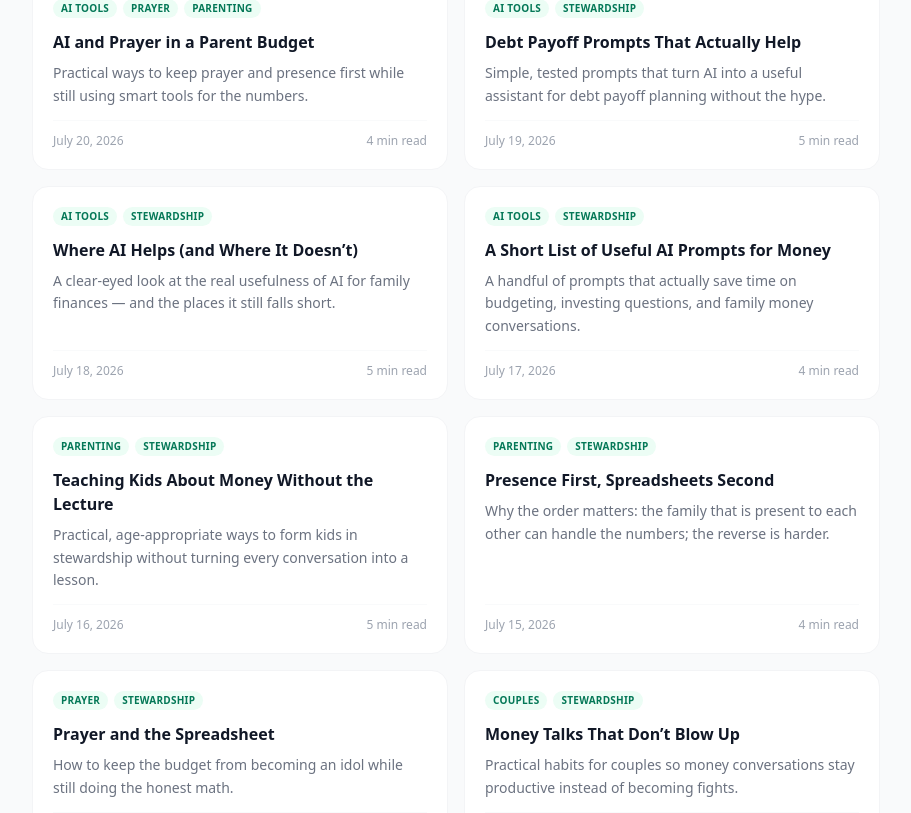
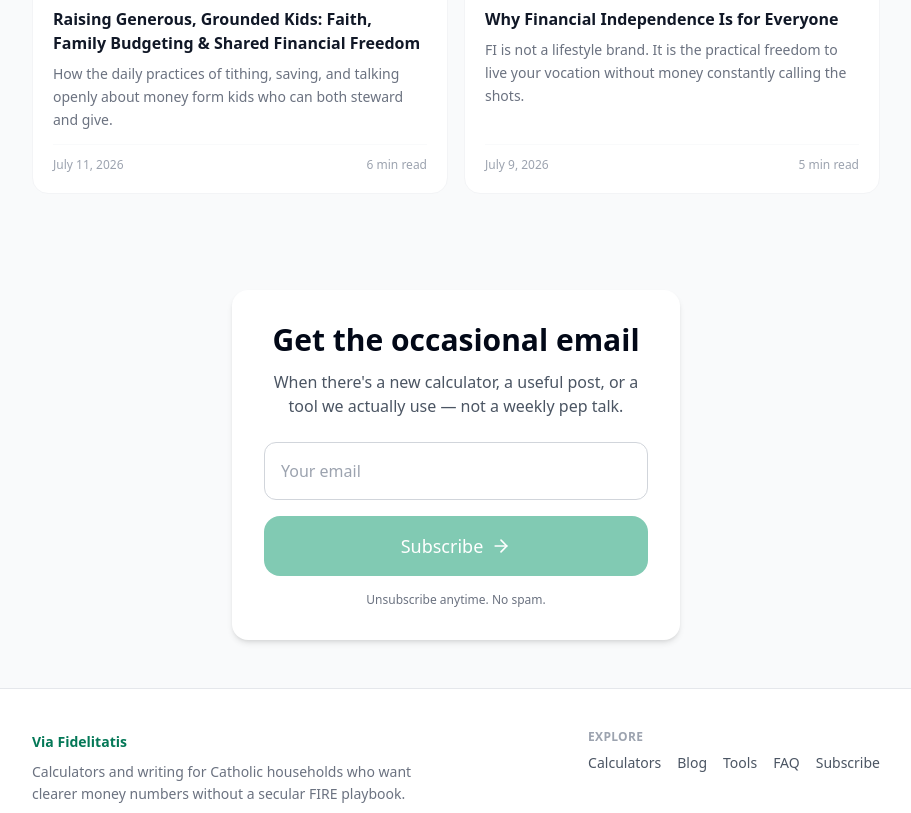
Before and after one commit to daughterpop/super-fi-calc, a React (Vite) app: page /blog in a window 1280 px wide. Shown: the part 6467-7280 px from the top of the page, without its empty margins (184-1095 px from the left). Built offline with nearby package versions, Linux system fonts and the light colour scheme.

Commit message:
Daily site improvement: Remove dead-end blog posts and fix mismatched links – August 15, 2026

```diff
--- a/src/data/posts.js
+++ b/src/data/posts.js
@@ -450,102 +450,12 @@ const rawPosts = [
     featured: false
   },
   {
-    title: 'Using AI Without Losing the Plot',
-    date: 'July 21, 2026',
-    dateSort: '2026-07-21',
-    excerpt: 'How Catholic families can use AI for money tasks without letting the tool run the household or replace judgment and prayer.',
-    readTime: '5 min read',
-    link: '/blog/using-ai-without-losing-the-plot',
-    tags: ['AI Tools', 'Stewardship'],
-    featured: false
-  },
-  {
-    title: 'AI and Prayer in a Parent Budget',
-    date: 'July 20, 2026',
-    dateSort: '2026-07-20',
-    excerpt: 'Practical ways to keep prayer and presence first while still using smart tools for the numbers.',
-    readTime: '4 min read',
-    link: '/blog/ai-and-prayer-in-a-parent-budget',
-    tags: ['AI Tools', 'Prayer', 'Parenting'],
-    featured: false
-  },
-  {
-    title: 'Debt Payoff Prompts That Actually Help',
-    date: 'July 19, 2026',
-    dateSort: '2026-07-19',
-    excerpt: 'Simple, tested prompts that turn AI into a useful assistant for debt payoff planning without the hype.',
-    readTime: '5 min read',
-    link: '/blog/debt-payoff-prompts-that-actually-help',
-    tags: ['AI Tools', 'Stewardship'],
-    featured: false
-  },
-  {
-    title: 'Where AI Helps (and Where It Doesn’t)',
-    date: 'July 18, 2026',
-    dateSort: '2026-07-18',
-    excerpt: 'A clear-eyed look at the real usefulness of AI for family finances — and the places it still falls short.',
-    readTime: '5 min read',
-    link: '/blog/where-ai-helps-and-where-it-doesnt',
-    tags: ['AI Tools', 'Stewardship'],
-    featured: false
-  },
-  {
-    title: 'A Short List of Useful AI Prompts for Money',
-    date: 'July 17, 2026',
-    dateSort: '2026-07-17',
-    excerpt: 'A handful of prompts that actually save time on budgeting, investing questions, and family money conversations.',
-    readTime: '4 min read',
-    link: '/blog/a-short-list-of-useful-ai-prompts-for-money',
-    tags: ['AI Tools', 'Stewardship'],
-    featured: false
-  },
-  {
-    title: 'Teaching Kids About Money Without the Lecture',
-    date: 'July 16, 2026',
-    dateSort: '2026-07-16',
-    excerpt: 'Practical, age-appropriate ways to form kids in stewardship without turning every conversation into a lesson.',
-    readTime: '5 min read',
-    link: '/blog/teaching-kids-about-money-without-the-lecture',
-    tags: ['Parenting', 'Stewardship'],
-    featured: false
-  },
-  {
-    title: 'Presence First, Spreadsheets Second',
-    date: 'July 15, 2026',
-    dateSort: '2026-07-15',
-    excerpt: 'Why the order matters: the family that is present to each other can handle the numbers; the reverse is harder.',
-    readTime: '4 min read',
-    link: '/blog/presence-first-spreadsheets-second',
-    tags: ['Parenting', 'Stewardship'],
-    featured: false
-  },
-  {
-    title: 'Prayer and the Spreadsheet',
-    date: 'July 14, 2026',
-    dateSort: '2026-07-14',
-    excerpt: 'How to keep the budget from becoming an idol while still doing the honest math.',
-    readTime: '4 min read',
-    link: '/blog/prayer-and-the-spreadsheet',
-    tags: ['Prayer', 'Stewardship'],
-    featured: false
-  },
-  {
-    title: 'Money Talks That Don’t Blow Up',
-    date: 'July 13, 2026',
-    dateSort: '2026-07-13',
-    excerpt: 'Practical habits for couples so money conversations stay productive instead of becoming fights.',
-    readTime: '5 min read',
-    link: '/blog/money-talks-that-dont-blow-up',
-    tags: ['Couples', 'Stewardship'],
-    featured: false
-  },
-  {
     title: 'Faithful Parenting on the Path to FI',
     date: 'July 12, 2026',
     dateSort: '2026-07-12',
     excerpt: 'Raising kids while building margin: what actually helps and what turns into pressure.',
     readTime: '5 min read',
-    link: '/blog/faithful-parenting-on-the-path-to-fi',
+    link: '/blog/faithful-parenting-on-the-path-to-fi-creating-margin-for-what-matters-most-in-your-christian-home',
     tags: ['Parenting', 'Stewardship'],
     featured: false
   },
@@ -560,22 +470,12 @@ const rawPosts = [
     featured: false
   },
   {
-    title: 'What You Actually Hand On',
-    date: 'July 10, 2026',
-    dateSort: '2026-07-10',
-    excerpt: 'Legacy is more than the portfolio. The habits, the peace, and the faith are what the kids actually receive.',
-    readTime: '4 min read',
-    link: '/blog/what-you-actually-hand-on',
-    tags: ['Legacy', 'Stewardship'],
-    featured: false
-  },
-  {
     title: 'Why Financial Independence Is for Everyone',
     date: 'July 9, 2026',
     dateSort: '2026-07-09',
     excerpt: 'FI is not a lifestyle brand. It is the practical freedom to live your vocation without money constantly calling the shots.',
     readTime: '5 min read',
-    link: '/blog/why-financial-independence-is-for-everyone',
+    link: '/blog/why-fi-for-everyone',
     tags: ['Stewardship'],
     featured: true
   }
```
